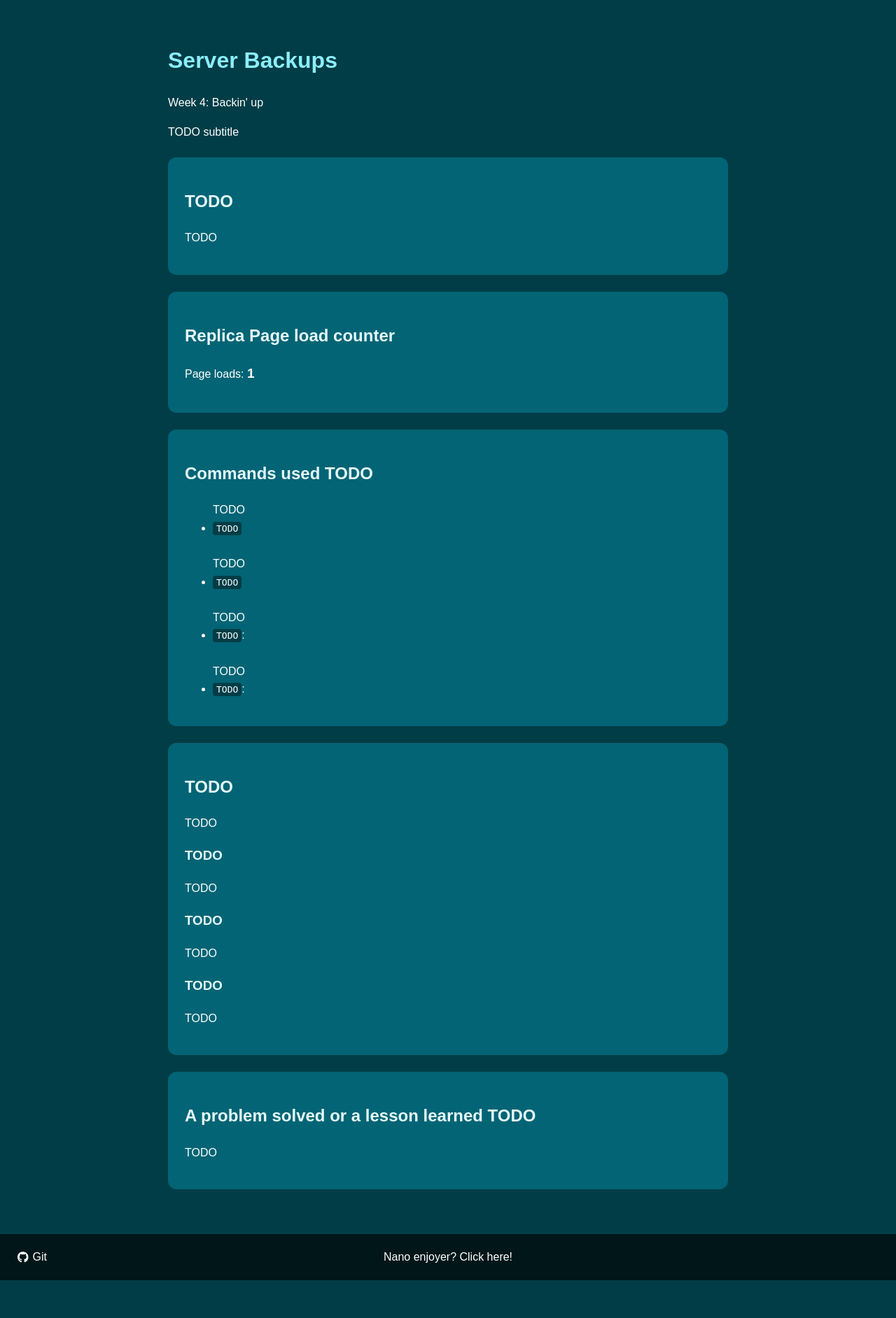
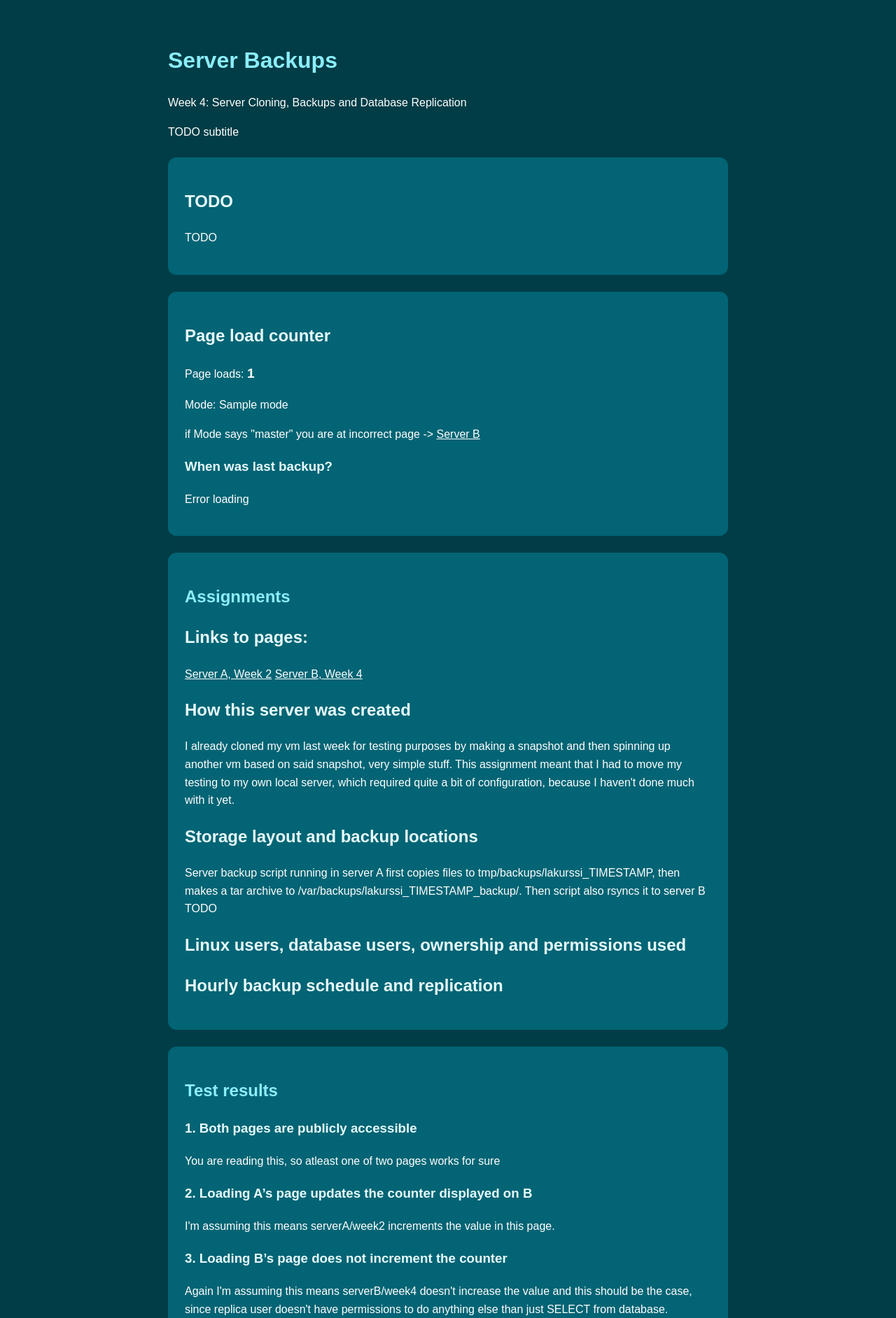
Before and after one commit to Drediqq/la-kurssi, a Flask app: template website/week2/templates/week4.html in a window 1280 px wide. Shown: the part 47-1931 px from the top of the page at 70% size. Before the commit the page ends 1877 px from the top, so only its background shows below. Run offline with Flask 3, Linux system fonts and the light colour scheme; the template is opened without the code that fills it: most values are stand-ins (such as "Sample title", 1, 10 or a date in 2020).

Commit message:
added backup scripts week4.js week4.html, fixed docker compose, added shit hardcoded links

```diff
--- a/docker/replica/docker-compose.yml
+++ b/docker/replica/docker-compose.yml
@@ -33,7 +33,7 @@ services:
       MYSQL_DATABASE: ${MYSQL_DATABASE}
       MYSQL_USER: ${MYSQL_USER}
       MYSQL_PASSWORD: ${MYSQL_PASSWORD}
-    command: --server-id=2 --log-bin=mysql-bin --binlog-format=ROW --gtid-domain-id=1 --read-only=1 --bind-address=0.0.0.0
+    command: --server-id=2 --log-bin=mysql-bin --binlog-format=ROW --gtid-domain-id=1 --bind-address=0.0.0.0
     volumes:
       - mariadb_data:/var/lib/mysql
     networks:
--- a/website/index.html
+++ b/website/index.html
@@ -19,7 +19,7 @@
         <h1>Week 3</h1>
         <p><a href="/week3/">Week 3 Assignment</a></p>
         <h1>Week 4</h1>
-        <p><a href="/week4/">Week 4 Assignment</a></p>
+        <p><a href="http://195.148.23.228/week4/">Week 4 Assignment</a></p>
 
         <img src="https://i.imgur.com/0qq3ptq.jpeg" alt="Truth">
 
--- a/website/js/scripts.js
+++ b/website/js/scripts.js
@@ -10,7 +10,7 @@ document.addEventListener('DOMContentLoaded', () => {
             <a href="/week1/">Week 1</a>
             <a href="/week2/">Week 2</a>
             <a href="/week3/">Week 3</a>
-            <a href="/week4/">Week 4</a>
+            <a href="http://195.148.23.228/week4/">Week 4</a>
         </div>
     `;
     footer.innerHTML = `
--- /dev/null
+++ b/website/js/week4.js
@@ -0,0 +1,34 @@
+async function updateVariables(filename, elementId) {
+    try {
+        const response = await fetch(filename, { cache: 'no-store' });
+        if (!response.ok) throw new Error("Network not responding");
+        const text = (await response.text()).trim();
+
+        const td = document.getElementById(elementId);
+        if (!td) return;
+
+        td.textContent = text;
+
+        // disk status color changer (defines td first, then resets and applies classes)
+        td.className = '';
+
+    } catch (error) {
+        console.error(`Failed to load ${filename}:`, error);
+        const td = document.getElementById(elementId);
+        if (td) td.textContent = "Error loading";
+    }
+}
+
+// load stats
+function loadAllStats() {
+    updateVariables("stats/lastbu.txt", "val-backup-time");
+}
+
+window.addEventListener("DOMContentLoaded", () => {
+    loadAllStats();
+
+    // 10000ms = 10s
+    setInterval(() => {
+        loadAllStats();
+    }, 10000);
+});
--- a/website/week2/counter.py
+++ b/website/week2/counter.py
@@ -37,8 +37,8 @@ def get_replica_connection():
         conn = mariadb.connect(
             host=REPLICA_HOST,
             database=REPLICA_DB,
-            user=REPLICA_USER,
-            password=REPLICA_PASSWORD,
+            user=DB_USER,
+            password=DB_PASSWORD,
             port=DB_PORT,
         )
         return conn
@@ -91,6 +91,7 @@ def index():
 @app.route('/week4/')
 def week4_index():
     count = 0
+    mode = SITE_MODE
     try:
         conn = get_replica_connection()
         cursor = conn.cursor()
@@ -105,7 +106,7 @@ def week4_index():
         print(f"replca db error {e}")
         count = -1
 
-    return render_template('week4.html', count=count)
+    return render_template('week4.html', count=count, mode=mode)
 with app.app_context():
     init_db()
 
--- a/website/week2/templates/week4.html
+++ b/website/week2/templates/week4.html
@@ -6,7 +6,7 @@
     <link rel="stylesheet" href="../css/style.css">
     <meta charset="UTF-8">
     <meta name="viewport" content="width=device-width, initial-scale=1">
-    <title>Week 4 – TODO</title>
+    <title>Week 4 - TODO</title>
 </head>
 
 
@@ -14,24 +14,118 @@
 
     <div class="content">
         <h1>Server Backups</h1>
-        <p>Week 4: Backin' up</p>
+        <p>Week 4: Server Cloning, Backups and Database Replication</p>
         <p>TODO subtitle</p>
         <section>
             <h2>TODO</h2>
-
-
-
             <p>
-               TODO
+                TODO
             </p>
 
 
         </section>
 
-<section>
-    <h2>Replica Page load counter</h2>
-        <p>Page loads: <span class="counter">{{ count }}</span></p>
-</section>
+        <section>
+
+            <h2>Page load counter</h2>
+            <p>Page loads: <span class="counter">{{ count }}</span></p>
+            <p>Mode: <span class="mode">{{ mode }}</p>
+
+                <p>
+                if Mode says "master" you are at incorrect page ->
+                <a href="http://195.148.23.228/week4/">Server B</a>
+            </p>
+
+            <h3>When was last backup?</h3>
+            <p id="val-backup-time">Loading...</p>
+        </section>
+
+        <section>
+            <h1>Assignments</h1>
+
+            <h2>Links to pages:</h2>
+            <p>
+                <a href="">Server A, Week 2</a>
+                <a href="">Server B, Week 4</a>
+            </p>
+
+            <h2>How this server was created</h2>
+            <p>
+                I already cloned my vm last week for testing purposes by making a snapshot and then spinning up another
+                vm based on said snapshot, very simple stuff. This assignment meant that I had to move my testing to my own local server,
+                which required quite a bit of configuration, because I haven't done much with it yet.
+            </p>
+
+            <h2>Storage layout and backup locations</h2>
+            <p>
+                Server backup script running in server A first copies files to tmp/backups/lakurssi_TIMESTAMP,
+                then makes a tar archive to /var/backups/lakurssi_TIMESTAMP_backup/.
+                Then script also rsyncs it to server B TODO
+
+            </p>
+
+            <h2>Linux users, database users, ownership and permissions used</h2>
+            <p>
+
+            </p>
+
+            <h2>Hourly backup schedule and replication</h2>
+            <p>
+
+            </p>
+
+
+        </section>
+
+        <section>
+            <h1>Test results</h1>
+            <p>
+
+            </p>
+            <h3>1. Both pages are publicly accessible</h3>
+            <p>
+                You are reading this, so atleast one of two pages works for sure
+            </p>
+
+            <h3>2. Loading A’s page updates the counter displayed on B</h3>
+            <p>
+                I'm assuming this means serverA/week2 increments the value in this page.
+            </p>
+
+            <h3>3. Loading B’s page does not increment the counter</h3>
+            <p>
+                Again I'm assuming this means serverB/week4 doesn't increase the value and this should be the case,
+                since replica user doesn't have permissions to do anything else than just SELECT from database.
+            </p>
+
+            <h3>4. Database replication reports normal operation</h3>
+            <p>
+                TODO
+                add some realtime statistic or something idk similiar to last week
+            </p>
+
+            <h3>5. At least two scheduled file backups succeed</h3>
+            <p>
+                TODO
+                add another realtime statistic which counts number of backups in backup folder
+                proven by 6.?
+            </p>
+
+            <h3>6. A restored test file matches the original</h3>
+            <p>
+                TODO
+                add automatic backup restoration to B?
+                or some kind of difference lookup thing
+            </p>
+
+            <h3>7. B's website, replication and backup schedule continue working after B is rebooted.</h3>
+            <p>
+                TODO
+                This should be proven by 4.
+            </p>
+
+        </section>
+
 
         <section>
             <h2>Commands used TODO</h2>
@@ -62,7 +156,7 @@
         <section>
             <h2>TODO</h2>
             <p>
-              TODO
+                TODO
             </p>
 
             <h3>TODO</h3>
@@ -89,6 +183,7 @@
         </section>
     </div>
     <script src="../js/scripts.js"></script>
+    <script src="../js/week4.js"></script>
 </body>
 
 </html>
```
Also changed, not shown: 3 other files.
